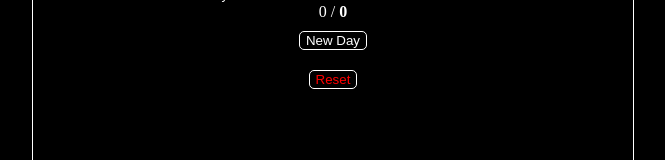
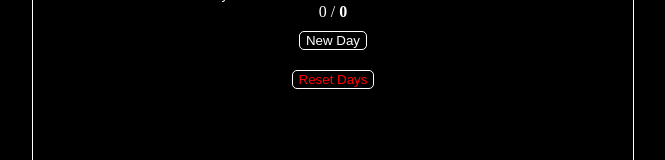
Before and after one commit to jf-2023/ProductivityApp, a React (Create React App) app: page / in a window 1280 px wide. Shown: the part 288-448 px from the top of the page, without its empty margins (307-972 px from the left). Built offline with nearby package versions, Linux system fonts and the light colour scheme.

Commit message:
fixed reset button to resetDays

```diff
--- a/src/components/Todo-list.js
+++ b/src/components/Todo-list.js
@@ -17,7 +17,6 @@
         if (text.trim() !== '') {
             setTasks([...tasks, {text: text, completed: false, point: 0, total:0,  streak: 0, score: 0}]);
             setText('');
-            setCount(0);
         }
     }
 
@@ -44,7 +43,7 @@
     function handleReset(){
         const resetScore = tasks.map(task => ({ ...task, completed: false , point: 0, total: 0, streak: 0, score: 0}));
         setTasks(resetScore);
-        //setCount(0);
+        setCount(0);
 
     }
 
@@ -88,7 +87,7 @@
             </div>))}
             <figcaption className="tracker">{ countDone } / <strong>{ tasks.length }</strong></figcaption>
             <button className="newday" onClick={() => handleNew()}>New Day</button>
-            <button className="reset" onClick={() => handleReset()}>Reset</button>
+            <button className="reset" onClick={() => handleReset()}>Reset Days</button>
 
     </div>
 )}
```
